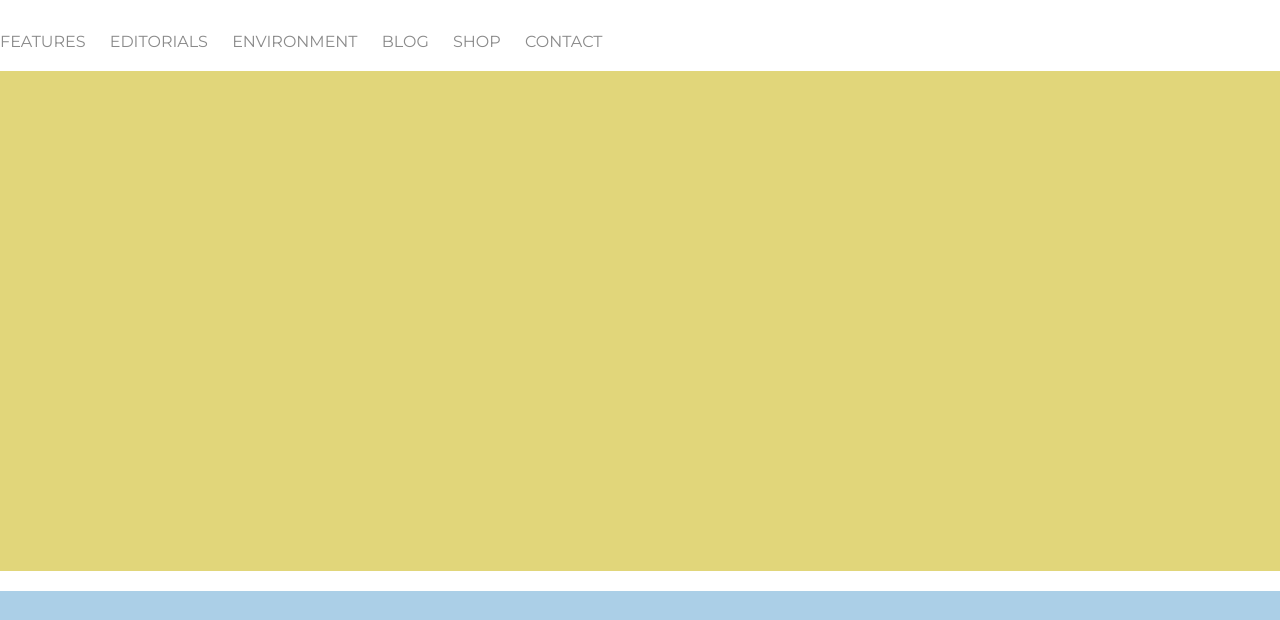
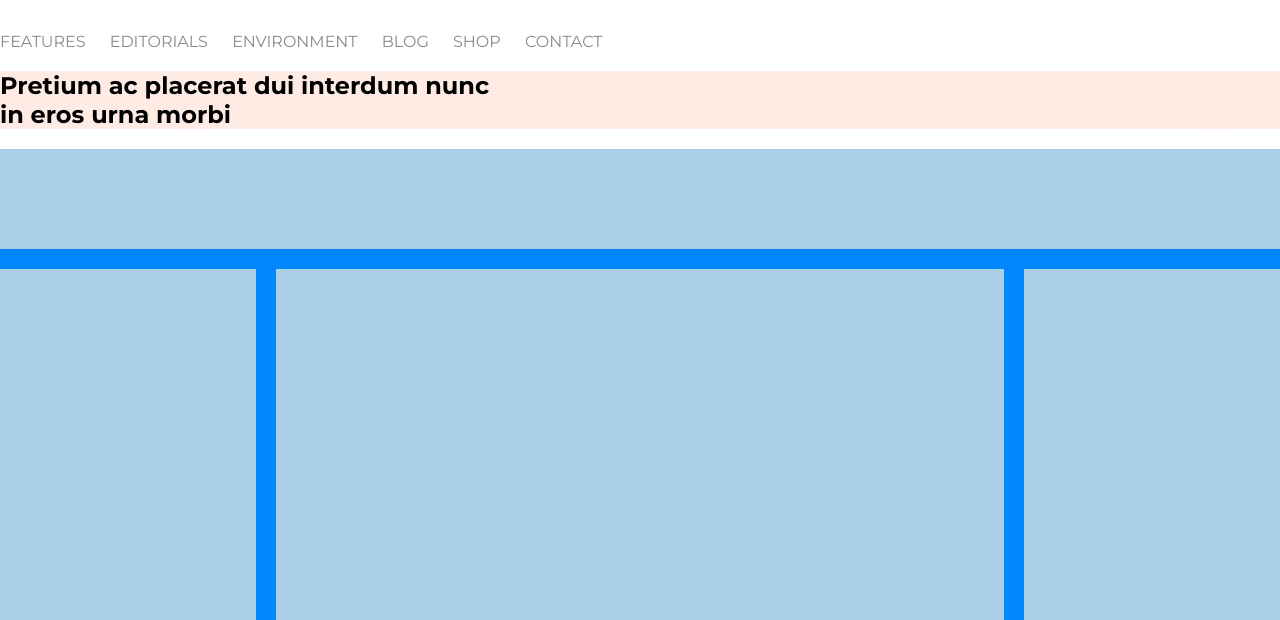
Before and after one commit to Gaki13/htmlcss-wp, a plain HTML site: page index.html in a window 1280 px wide. Shown: the part 180-800 px from the top of the page. Drawn offline with Linux system fonts and the light colour scheme.

Commit message:
aggiunto hero

```diff
--- a/css/style.css
+++ b/css/style.css
@@ -41,10 +41,15 @@ a{
 
 /* main */
 .container.article{
-    background-color: #e1d67a;
-    min-height: 500px;
     margin-top: 20px;
+
 }
+
+.hero{
+    background-image: url("/img/banner.jpg");
+}
+
+
 .container.col{
     background-color: #0186fc;
     min-height: 600px;
--- a/index.html
+++ b/index.html
@@ -30,16 +30,30 @@
         </header>
 
         <main class="clearfix">
-            <!-- paragrafo grande -->
-            <div class="container article"></div>
-            <!-- /paragrafo grande -->
+            <!-- sezione grande -->
+                <section class="container article">
+                    <div class="hero">
+                        <h2>Pretium ac placerat dui interdum nunc <br>
+                            in eros urna morbi
+                        </h2>
+
+                    </div>
+                </section>
+            <!-- /sezione grande -->
 
             <!-- sezione colonne -->
             <div class="container col">
                 <div class="top-row"></div>
-                <div class="col-right"></div>
-                <div class="col-center"></div>
-                <div class="col-left"></div>
+                <div class="col-right">
+
+
+                </div>
+                <div class="col-center">
+
+                </div>
+                <div class="col-left">
+
+                </div>
             </div>
             <!-- /sezione colonne -->
         </main>
```
